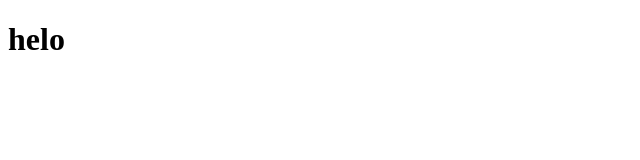
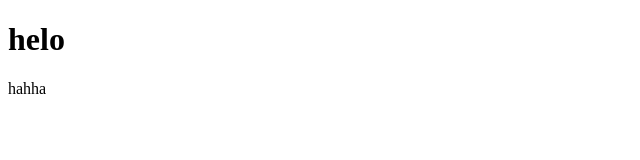
Before and after one commit to BrianLe1507/test_repo, a plain HTML site: page index.html in a window 1280 px wide. Shown: the full height of the page, 0-640 px from the left. Drawn offline with Linux system fonts and the light colour scheme.

Commit message:
#01-upload-media
- change html index file

```diff
--- a/index.html
+++ b/index.html
@@ -6,5 +6,6 @@
 </head>
 <body>
   <h1>helo</h1>
+<p>hahha</p>
 </body>
 </html>
```
